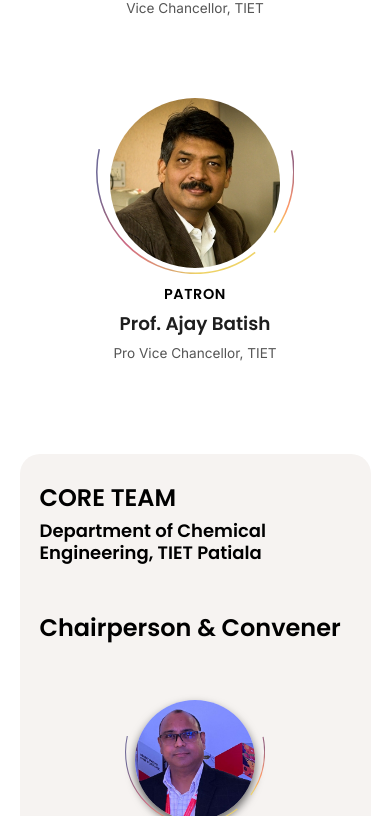
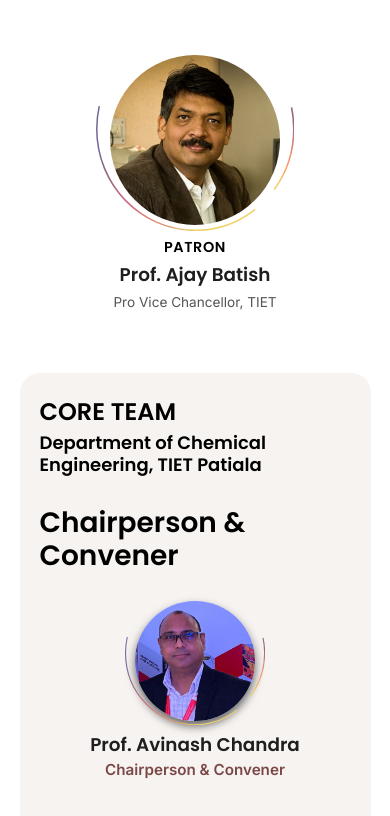
Before and after one commit to YashmitVaish/SDCEE-2027, a React (Create React App) app in the folder client/: page / in a window 390 px wide. Shown: the part 9948-10764 px from the top of the page. Built offline with nearby package versions, Linux system fonts and the light colour scheme.

Commit message:
Fix committee formatting and hero spacing

```diff
--- a/client/src/Components/Committee/Comittee.css
+++ b/client/src/Components/Committee/Comittee.css
@@ -11,19 +11,19 @@
   flex-wrap: wrap;
   justify-content: center;
   align-items: flex-start;
-  gap: clamp(120px, 18vw, 300px);
-  padding: 40px 0 50px;
+  gap: clamp(80px, 12vw, 180px);
+  padding: 35px 0 35px;
 }
-
-/* Base patron */
 
 .patron {
   width: clamp(240px, 19vw, 290px);
-  margin: 30px 0 40px;
+  margin: 25px 0 25px;
+
   display: flex;
   flex-direction: column;
   justify-content: flex-start;
   align-items: center;
+
   text-align: center;
 }
 
@@ -47,17 +47,21 @@
 
 .patron-photo {
   position: relative;
+
   width: clamp(190px, 16vw, 240px);
   height: clamp(190px, 16vw, 240px);
-  margin: 0 auto 18px;
+
+  margin: 0 auto 14px;
 }
 
 .patronimg {
   width: 100%;
   height: 100%;
   aspect-ratio: 1;
+
   object-fit: cover;
   object-position: top;
+
   border-radius: 50%;
 }
 
@@ -68,28 +72,36 @@
 }
 
 .patronname {
-  margin: 5px 0 8px;
+  margin: 4px 0 6px;
+
   font-family: "Poppins", Arial, sans-serif;
   font-size: 1.15rem;
   font-weight: 600;
+
   color: #1e1e1e;
 }
 
 .patronhead {
   font-family: "Poppins", Arial, sans-serif;
-  margin: 0 0 5px;
+
+  margin: 0 0 4px;
+
   font-size: 0.9rem;
   font-weight: 600;
+
   letter-spacing: 0.04em;
   text-transform: uppercase;
+
   color: #000000;
 }
 
 .patronpost {
   margin: 0;
+
   font-family: "Inter", "Segoe UI", Arial, sans-serif;
   font-size: 0.85rem;
   font-weight: 400;
+
   color: #555555;
 }
 
@@ -99,10 +111,14 @@
 
 .orgcom {
   box-sizing: border-box;
+
   background-color: #f6f3f1;
+
   width: 100%;
+
   display: flex;
-  padding: 50px 100px;
+  padding: 40px 100px;
+
   border-radius: 20px;
   flex-wrap: wrap;
 }
@@ -110,9 +126,11 @@
 .orgcom h1 {
   width: 100%;
   margin: 0;
+
   font-family: "Poppins", Arial, sans-serif;
   font-size: clamp(24px, 2.6vw, 42px);
   font-weight: 600;
+
   color: #000000;
 }
 
@@ -122,24 +140,31 @@
 
 .orgcom h6 {
   width: 100%;
-  margin: 8px 0 0;
+  margin: 6px 0 0;
+
   font-family: "Poppins", Arial, sans-serif;
-  font-size: clamp(18px, 2vw, 32px);
+  font-size: clamp(18px, 2vw, 30px);
   font-weight: 600;
+
   color: #000000;
 }
 
 .corehead {
   flex-basis: 100%;
-  margin-top: 50px;
+
+  margin-top: 35px;
+  margin-bottom: 10px;
+
   font-family: "Poppins", Arial, sans-serif;
-  font-size: clamp(24px, 2.5vw, 48px);
+  font-size: clamp(24px, 2.5vw, 44px);
   font-weight: 600;
+
   color: #000000;
 }
 
 .orgcommembers {
   width: 100%;
+
   display: flex;
   justify-content: center;
   flex-wrap: wrap;
@@ -149,8 +174,12 @@
   display: flex;
   align-items: center;
   justify-content: center;
+
   flex-grow: 1;
-  margin-top: 50px;
+
+  margin-top: 25px;
+  margin-bottom: 5px;
+
   flex-basis: 50%;
 }
 
@@ -159,10 +188,16 @@
   gap: 3px;
 }
 
+/* =========================================================
+   MEMBER PHOTO
+========================================================= */
+
 .orgcommember-photo {
   position: relative;
+
   width: 90px;
   height: 90px;
+
   flex-shrink: 0;
   z-index: 2;
 }
@@ -170,14 +205,25 @@
 .orgcommember-plate {
   position: relative;
   z-index: 1;
+
   flex-grow: 0;
+
   width: 260px;
   max-width: 100%;
   min-height: 50px;
+
   margin-left: -23px;
+
   padding: 8px 10px 8px 50px;
+
   border-radius: 20px;
-  background: linear-gradient(90deg, #d9d9d9, #aba4ca);
+
+  background: linear-gradient(
+    90deg,
+    #d9d9d9,
+    #aba4ca
+  );
+
   display: flex;
   flex-direction: column;
   justify-content: center;
@@ -186,9 +232,13 @@
 .orgcommemberimg {
   width: 100%;
   height: 100%;
+
   aspect-ratio: 1;
+
   border-radius: 100px;
+
   box-shadow: 0 5px 10px #00000099;
+
   object-fit: cover;
   object-position: top;
 }
@@ -203,6 +253,7 @@
   display: flex;
   align-items: center;
   justify-content: center;
+
   background-color: #eee7e7;
 }
 
@@ -213,52 +264,68 @@
 
 .orgcommember h5 {
   margin: 0;
+
   font-family: "Poppins", Arial, sans-serif;
   font-size: 1rem;
   font-weight: 600;
+
   color: #1e1e1e;
 }
 
 .orgcommember p {
-  margin: 4px 0 0;
+  margin: 3px 0 0;
+
   font-family: "Inter", "Segoe UI", Arial, sans-serif;
   font-size: 0.85rem;
+
   color: #555555;
 }
 
 /* =========================================================
    CORE TEAM
-   Larger images + clearer titles
 ========================================================= */
 
 .core-member {
   flex-direction: column;
   text-align: center;
+
   gap: 0;
+
+  margin-top: 18px;
 }
 
-/* Make core team photos larger */
+.core-member .orgcommember-photo {
+  width: 140px;
+  height: 140px;
 
-.core-member .orgcommember-photo {
-  width: 150px;
-  height: 150px;
-  margin-bottom: 16px;
+  margin-bottom: 10px;
 }
-
-/* Make core team names more noticeable */
 
 .core-member h5 {
   font-size: 1.15rem;
   font-weight: 600;
-  margin: 4px 0;
+
+  margin: 3px 0;
 }
-
-/* Core team title/position */
 
 .core-member p {
   font-size: 0.95rem;
   font-weight: 500;
-  margin-top: 5px;
+
+  margin-top: 3px;
+}
+
+/* Core role below name */
+
+.core-role {
+  font-family: "Inter", "Segoe UI", Arial, sans-serif;
+
+  font-size: 0.95rem !important;
+  font-weight: 600 !important;
+
+  color: #7b4847 !important;
+
+  margin: 3px 0 0 !important;
 }
 
 /* =========================================================
@@ -268,33 +335,45 @@
 .othercom {
   display: flex;
   justify-content: space-between;
+
   flex-wrap: wrap;
-  gap: 50px;
+
+  gap: 30px;
 }
 
 .othercom1 {
   width: max(30%, 300px);
   flex-grow: 1;
+
   background: linear-gradient(
     180deg,
     rgba(209, 201, 207, 0.5),
     rgba(110, 91, 91, 0.5)
   );
+
   display: flex;
   flex-direction: column;
   align-items: center;
-  padding: 30px 0px;
-  margin: 100px 0px;
+
+  padding: 25px 30px;
+
+  margin: 60px 0;
+
   border-radius: 20px;
+
+  box-sizing: border-box;
 }
 
 .othercom-stack {
   width: max(30%, 300px);
   flex-grow: 1;
+
   display: flex;
   flex-direction: column;
-  gap: 30px;
-  margin: 100px 0px;
+
+  gap: 25px;
+
+  margin: 60px 0;
 }
 
 .othercom-stack .othercom1 {
@@ -303,22 +382,29 @@
 }
 
 .othercom1 > h3 {
-  margin-bottom: 50px;
+  margin: 0 0 25px;
+
   font-family: "Poppins", Arial, sans-serif;
   font-size: clamp(20px, 2vw, 28px);
   font-weight: 600;
+
   color: #1e1e1e;
+
+  text-align: center;
 }
 
 .post {
-  margin-top: 30px;
+  margin-top: 20px;
+
   font-family: "Poppins", Arial, sans-serif;
   font-weight: 600;
+
   color: #000000;
 }
 
 .committee-item {
-  margin-left: 30px;
+  margin-left: 0;
+  margin-bottom: 6px;
 }
 
 .department-adv .name-adv {
@@ -333,6 +419,7 @@
   display: flex;
   flex-direction: column;
   justify-content: center;
+
   height: 100%;
 }
 
@@ -341,15 +428,30 @@ p {
   margin: 0;
 }
 
+/* Advisory + TPC text */
+
 .othercom1 h5,
 .othercom1 p {
   text-align: left !important;
+
   font-family: "Inter", "Segoe UI", Arial, sans-serif;
-  font-size: 0.95rem;
+
+  font-size: 1rem;
+  line-height: 1.45;
 }
 
 .othercom1 .name {
   text-align: left;
+}
+
+/* TPC / Advisory entries */
+
+.committee-list {
+  width: 100%;
+}
+
+.committee-list .name-department {
+  margin: 0 0 7px;
 }
 
 /* =========================================================
@@ -359,7 +461,7 @@ p {
 @media screen and (max-width: 900px) {
 
   .patrons {
-    gap: 70px;
+    gap: 60px;
   }
 
   .patron {
@@ -372,17 +474,27 @@ p {
   }
 
   .core-member .orgcommember-photo {
-    width: 130px;
-    height: 130px;
+    width: 125px;
+    height: 125px;
   }
 
   .orgcom {
-    padding: 40px 40px;
+    padding: 35px 40px;
   }
 
   .orgcommember,
   .orgsecs {
     flex-basis: 100%;
+  }
+
+  .othercom {
+    gap: 20px;
+  }
+
+  .othercom1,
+  .othercom-stack {
+    width: 100%;
+    margin: 30px 0;
   }
 }
 
@@ -403,13 +515,15 @@ p {
 
   .patrons {
     max-width: 100vw;
-    gap: 20px;
-    padding-top: 20px;
+
+    gap: 15px;
+
+    padding-top: 15px;
   }
 
   .patron {
     width: 100%;
-    margin-top: 20px;
+    margin-top: 15px;
   }
 
   .patron-photo {
@@ -423,13 +537,34 @@ p {
   }
 
   .orgcom {
-    padding: 30px 20px;
+    padding: 25px 20px;
+  }
+
+  .corehead {
+    margin-top: 30px;
+
+    font-size: 28px;
+  }
+
+  .orgcommember {
+    margin-top: 18px;
+  }
+
+  .othercom1 {
+    padding: 22px 20px;
+  }
+
+  .othercom1 h3 {
+    font-size: 23px;
+  }
+
+  .othercom1 p {
+    font-size: 0.95rem;
   }
 }
 
 /* =========================================================
    WIDE SCREENS
-   Organizing Committee 3-up, Co-Conveners all on one line
 ========================================================= */
 
 @media screen and (min-width: 1200px) {
--- a/client/src/Components/Committee/Committee.js
+++ b/client/src/Components/Committee/Committee.js
@@ -97,11 +97,26 @@ const coconveners = [
 ];
 
 const orgsecs = [
-  { name: "Dr. Renuka", img: require("./images/Dr. Renuka.jpg") },
-  { name: "Dr. Sushma Kumari", img: require("./images/Dr. Sushma Kumari.jpeg") },
-  { name: "Dr. Lovepreet Singh", img: require("./images/Dr. Lovepreet Singh.png") },
-  { name: "Dr. Sujoy Chattaraj", img: require("./images/Dr. Sujoy Chattaraj.png") },
-  { name: "Dr. Chandra Shekhar", img: require("./images/Dr. Chandra Shekhar.jpg") },
+  {
+    name: "Dr. Renuka",
+    img: require("./images/Dr. Renuka.jpg"),
+  },
+  {
+    name: "Dr. Sushma Kumari",
+    img: require("./images/Dr. Sushma Kumari.jpeg"),
+  },
+  {
+    name: "Dr. Lovepreet Singh",
+    img: require("./images/Dr. Lovepreet Singh.png"),
+  },
+  {
+    name: "Dr. Sujoy Chattaraj",
+    img: require("./images/Dr. Sujoy Chattaraj.png"),
+  },
+  {
+    name: "Dr. Chandra Shekhar",
+    img: require("./images/Dr. Chandra Shekhar.jpg"),
+  },
 ];
 
 const tpc = [
@@ -115,7 +130,13 @@ const tpc = [
   "Dr. Rakesh Kumar Gupta",
 ];
 
-const webteam = ["Jash Patel", "Yashmit Vaish","Ankita Sharma", "Varun Gupta","Rudraans Singh"];
+const webteam = [
+  "Jash Patel",
+  "Yashmit Vaish",
+  "Ankita Sharma",
+  "Varun Gupta",
+  "Rudraans Singh",
+];
 
 const advcom = [
   { name: "Prof. Christopher Pain", department: "ICL, UK" },
@@ -144,7 +165,10 @@ const advcom = [
   { name: "Dr. Naveen Sharma", department: "CSIO Chandigarh, India" },
   { name: "Dr. Bipul Sarkar", department: "IIP Dehradun, India" },
   { name: "Dr. Suryakant Kumar", department: "CFEES New Delhi, India" },
-  { name: "Dr. Venkata Chandra Sekhar Palla", department: "IIP Dehradun, India" },
+  {
+    name: "Dr. Venkata Chandra Sekhar Palla",
+    department: "IIP Dehradun, India",
+  },
   { name: "Dr. Arti Bhatt", department: "CFEES, New Delhi, India" },
   { name: "Dr. Durgesh Nandini", department: "CFEES, New Delhi, India" },
   { name: "Dr. Akshar Tripathi", department: "IIT Patna, India" },
@@ -188,7 +212,7 @@ export default function Committee() {
           </div>
         </div>
 
-        <div className="orgcom" style={{ marginBottom: "100px" }}>
+        <div className="orgcom" style={{ marginBottom: "60px" }}>
           <div>
             <h1>CORE TEAM</h1>
             <h6>Department of Chemical Engineering, TIET Patiala</h6>
@@ -215,6 +239,7 @@ export default function Committee() {
 
                 <div>
                   <h5>{member.name}</h5>
+                  <p className="core-role">Chairperson &amp; Convener</p>
                 </div>
               </div>
             ))}
@@ -226,7 +251,10 @@ export default function Committee() {
             </h3>
 
             {coconveners.map((member, i) => (
-              <div className="orgcommember core-member co-convener" key={i}>
+              <div
+                className="orgcommember core-member co-convener"
+                key={i}
+              >
                 {member.img && (
                   <div className="orgcommember-photo">
                     <img
@@ -240,6 +268,7 @@ export default function Committee() {
 
                 <div>
                   <h5>{member.name}</h5>
+                  <p className="core-role">Co-Convener</p>
                 </div>
               </div>
             ))}
@@ -345,23 +374,31 @@ export default function Committee() {
           </div>
 
           <div className="othercom-stack">
+
             <div className="othercom1">
               <h3>Technical Programme Committee</h3>
-              {tpc.map((name) => (
+
+              <div className="committee-list">
+                {tpc.map((name) => (
+                  <p className="name-department" key={name}>
+                    <strong>{name}</strong>
+                    , Chemical Engineering, TIET
+                  </p>
+                ))}
+              </div>
+            </div>
+
+            <div className="othercom1">
+              <h3>Web Development Team</h3>
+
+              {webteam.map((name) => (
                 <p className="name" key={name}>
-                  {name} — Chemical Engineering
+                  {name}
                 </p>
               ))}
             </div>
 
-            <div className="othercom1">
-              <h3>Web Development Team</h3>
-              {webteam.map((name) => (
-                <p className="name" key={name}>{name}</p>
-              ))}
-            </div>
           </div>
-
         </div>
 
       </div>
--- a/client/src/Components/Hero/Hero.js
+++ b/client/src/Components/Hero/Hero.js
@@ -71,11 +71,15 @@ export default function Hero() {
                   following SCI/Scopus indexed Journals (after peer review):
                 </span>
               </h5>
+
               <ul>
                 <li>Indian Chemical Engineer</li>
                 <li>Frontiers in Chemical Engineering</li>
               </ul>
-              <p>APCs, if applicable, will be borne by the authors.</p>
+
+              <p>
+                APCs, if applicable, will be borne by the authors.
+              </p>
 
             </div>
 
```
Also changed, not shown: client/src/Components/Hero/Hero.css (+35 -38 lines).
